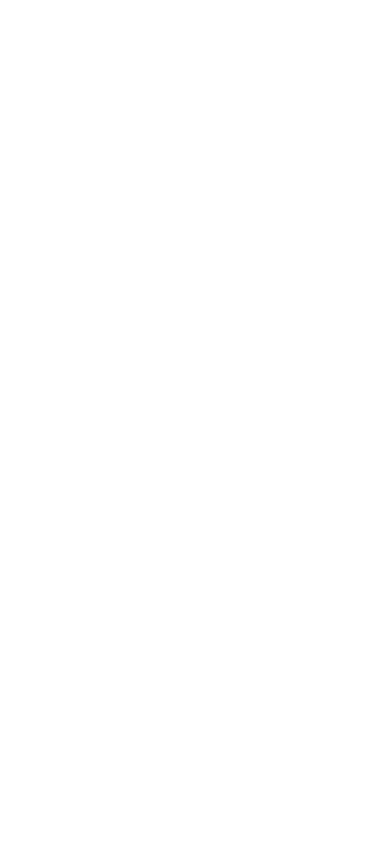
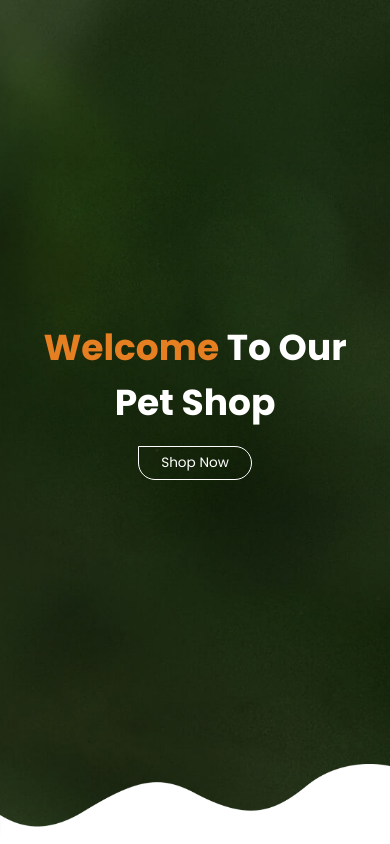
Before and after one commit to nandk4552/Pet-Shop-Website, a plain HTML site: page index.html in a window 390 px wide. Drawn offline with Linux system fonts and the light colour scheme.

Commit message:
home section completed
background image added with beautiful  button with hover effect.

```diff
--- a/css/style.scss
+++ b/css/style.scss
@@ -32,7 +32,19 @@ $box-shadow: 0 .5rem 1.5rem rgba(0,0,0,0.1);
         background: $black;
     }
 }
+@mixin white-btn {
+    color: #fff;
+    border-color: #fff;
 
+    &:hover {
+        color: $black
+    }
+
+    &::before {
+        background: #fff;
+    }
+
+}
 
 html{
     font-size: 62.5%;
@@ -50,6 +62,10 @@ html{
         background: $carrot-color;
         border-radius: 5rem;
     }
+}
+
+section {
+    padding: 5rem 9%;
 }
 
 .btn {
@@ -71,12 +87,11 @@ html{
     &::before {
         content: '';
         position: absolute;
-        top: 0; left: 0;
+        top: 0%; left: 0%;right: 0;
         height: 100%;
         width: 100%;
         background: $black;
         z-index: -1;
-        fill: $black;
         transition: .2s linear;
         clip-path: circle(0% at 0% 5%) ;
     }
@@ -214,11 +229,46 @@ html{
     }
 }
 
-
 #menu-btn {
     display: none;
 }
 
+
+.home {
+    min-height: 100vh;
+    display: flex;
+    align-items: center;
+    justify-content: flex-end;
+    background: url(/images/home_bg_img.jpg) no-repeat;
+    background-position: center;
+    background-size: cover;
+    position: relative;
+
+    .content {
+        width: 50rem;
+
+        h3 {
+            font-size: 6rem;
+            color: #fff;
+            padding-bottom: 1rem;
+
+            span {
+                color: $carrot-color;
+            }
+        }
+
+        .btn {
+            @include white-btn();
+        }
+    }
+
+    .wave {
+        position: absolute;
+        bottom: 0;left: 0;
+        width: 100%;
+        height: 10rem;
+    }
+}
 
 
 
@@ -245,6 +295,24 @@ html{
     }
     .header {
         padding: 2rem;
+    }
+
+    section {
+        padding: 5rem 2rem;
+    }
+
+    .home {
+        justify-content: center;
+        background-position: right;
+
+        .content {
+            text-align: center;
+            padding-bottom: 5rem;
+
+            h3 {
+                font-size: 4.5rem;
+            }
+        }
     }
 }
 
--- a/index.html
+++ b/index.html
@@ -63,6 +63,23 @@
     <!-- header section ends -->
 
 
+    <!-- home section starts -->
+
+    <section class="home" id="home">
+
+        <div class="content">
+            <h3> <span>welcome</span> to our pet shop </h3>
+            <a href="#" class="btn">shop now</a>
+        </div>
+
+        <img src="/images/bottom_wave.png" alt="" class="wave">
+
+
+    </section>
+
+    <!-- home section ends -->
+
+
 
 
 
```
Also changed, not shown: css/style.css, images/about_img.png (renamed from images/image/about_img.png), images/bottom_wave.png (renamed from images/image/bottom_wave.png), images/cat_food.png (renamed from images/image/cat_food.png), images/contact_img.png (renamed from images/image/contact_img.png), images/dog_food.png (renamed from images/image/dog_food.png), images/footer_background.jpg (renamed from images/image/footer_background.jpg), images/home_bg_img.jpg (renamed from images/image/home_bg_img.jpg), images/product_01.jpg (renamed from images/image/product_01.jpg), images/product_02.jpg (renamed from images/image/product_02.jpg), images/product_03.jpg (renamed from images/image/product_03.jpg), images/product_04.jpg (renamed from images/image/product_04.jpg), images/product_05.jpg (renamed from images/image/product_05.jpg), images/product_06.jpg (renamed from images/image/product_06.jpg), 3 more files, 1 other file.
